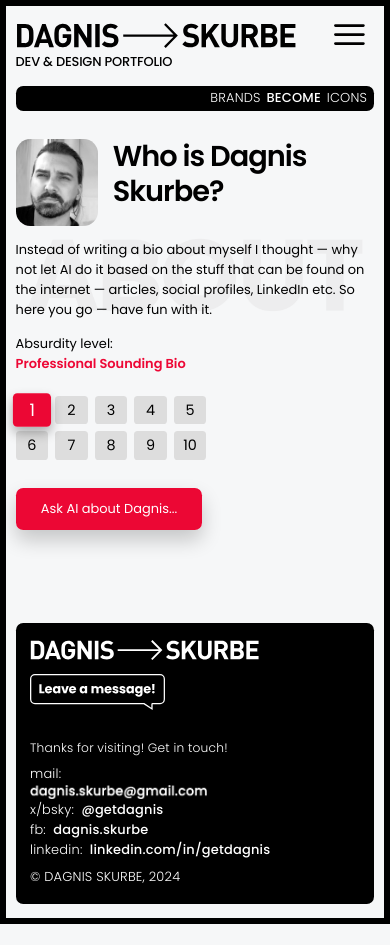
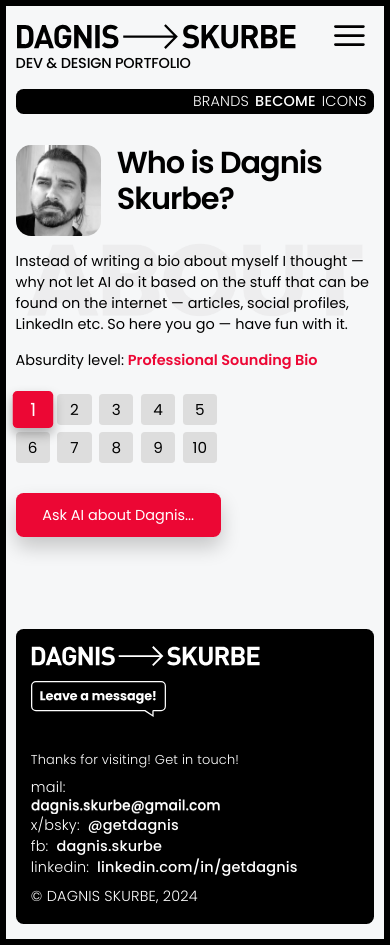
Before and after one commit to getdagnis/2024_portfolio_vite, a React (Vite) app: page /about in a window 390 px wide. Before the commit the page ends 924 px from the top, so only its background shows below. Built offline with nearby package versions, Linux system fonts and the light colour scheme.

Commit message:
fix/a few small responsivness fixes

```diff
--- a/src/App.css
+++ b/src/App.css
@@ -73,7 +73,7 @@ body {
   @media (max-width: 1024px) {
     font-size: 0.95rem;
   }
-  @media (max-width: 480px) {
+  @media (max-width: 360px) {
     font-size: 0.9rem;
   }
 }
--- a/src/pages/AboutPage.css
+++ b/src/pages/AboutPage.css
@@ -117,22 +117,14 @@
   margin: 1rem 0 2rem;
 }
 
-#about .absurdity-level {
-  display: flex;
-  flex-direction: column;
-  justify-content: flex-start;
-  margin-bottom: 1rem;
-  width: fit-content;
-
-  @media (min-width: 720px) {
-    display: inline-block;
-  }
-}
-
 #about .about-bottom p {
   margin-top: 1rem;
   text-align: center;
   color: grey;
+}
+
+#about .absurdity-level {
+  margin-bottom: 1rem;
 }
 
 #about .about-response ul,
--- a/src/pages/AboutPage.jsx
+++ b/src/pages/AboutPage.jsx
@@ -170,10 +170,7 @@ function AboutPage() {
                 <>
                   {' '}
                   <div className="absurdity-level">
-                    <div>Absurdity level:</div>{' '}
-                    <div>
-                      <strong>{ASK_AI_ABSURD_PROMTPS[absurdity - 1].title}</strong>
-                    </div>
+                    Absurdity level: <strong>{ASK_AI_ABSURD_PROMTPS[absurdity - 1].title}</strong>
                   </div>
                   <ul>
                     <AbsurdityList />
```
